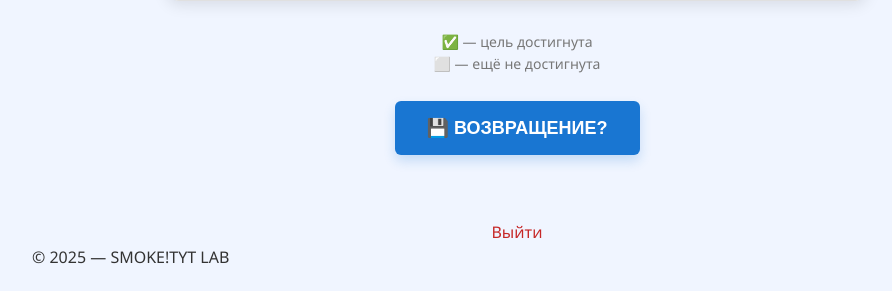
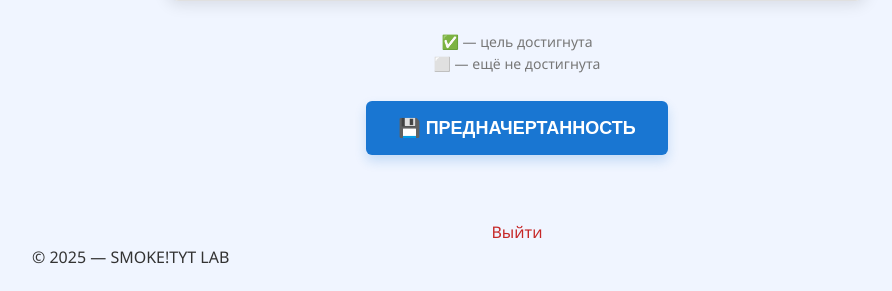
Before and after one commit to stikovich/advent.calendar, a Flask app: template templates/calendar.html in a window 1280 px wide. Shown: the part 593-884 px from the top of the page, without its empty margins (123-1015 px from the left). Run offline with Flask 3, Linux system fonts and the light colour scheme; the template is opened without the code that fills it, so the values that code supplies are empty; the visitor is signed in with stand-in values (Sample User, id 1); some libraries are stand-ins or nearby versions.

Commit message:
Update calendar.html

```diff
--- a/templates/calendar.html
+++ b/templates/calendar.html
@@ -73,7 +73,7 @@
   <!-- Кнопка скачивания -->
   <div class="download">
     <button class="download-btn" onclick="downloadFile()">
-      💾 ВОЗВРАЩЕНИЕ?
+      💾 ПРЕДНАЧЕРТАННОСТЬ
     </button>
   </div>
 
```
